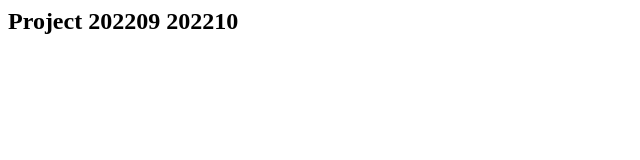
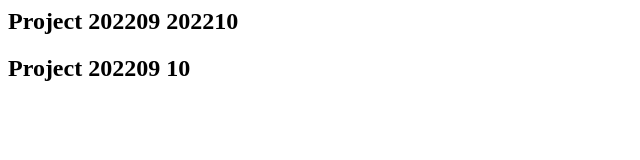
Before and after one commit to wj-not-me/pj202209, a plain HTML site: page index.html in a window 1280 px wide. Shown: the whole page, without its empty margins (0-640 px from the left). Drawn offline with Linux system fonts and the light colour scheme.

Commit message:
本地修改1

```diff
--- a/index.html
+++ b/index.html
@@ -7,7 +7,11 @@
 </head>
 <body>
     <section>
+
         <h1>Project 202209 202210</h1>
+
+        <h2>Project 202209 10</h2>
+
     </section>
 </body>
 </html>
```
